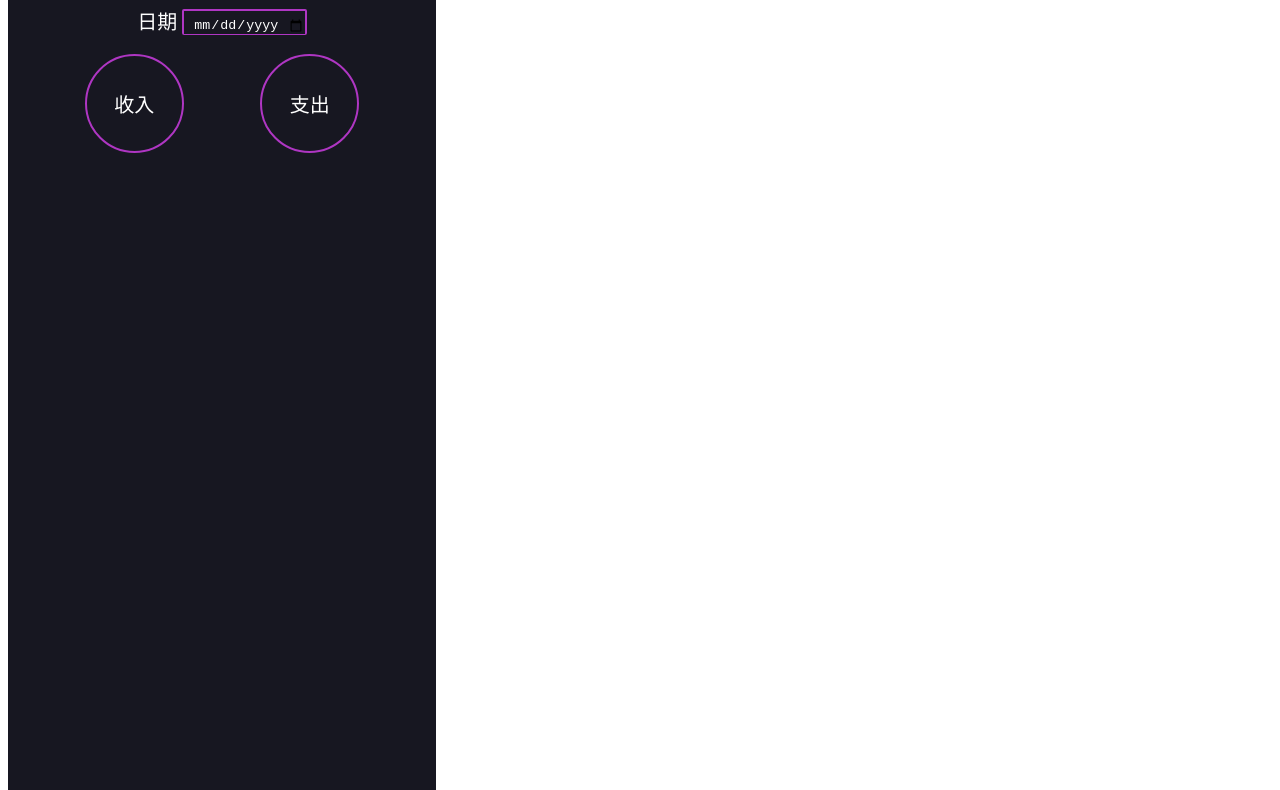
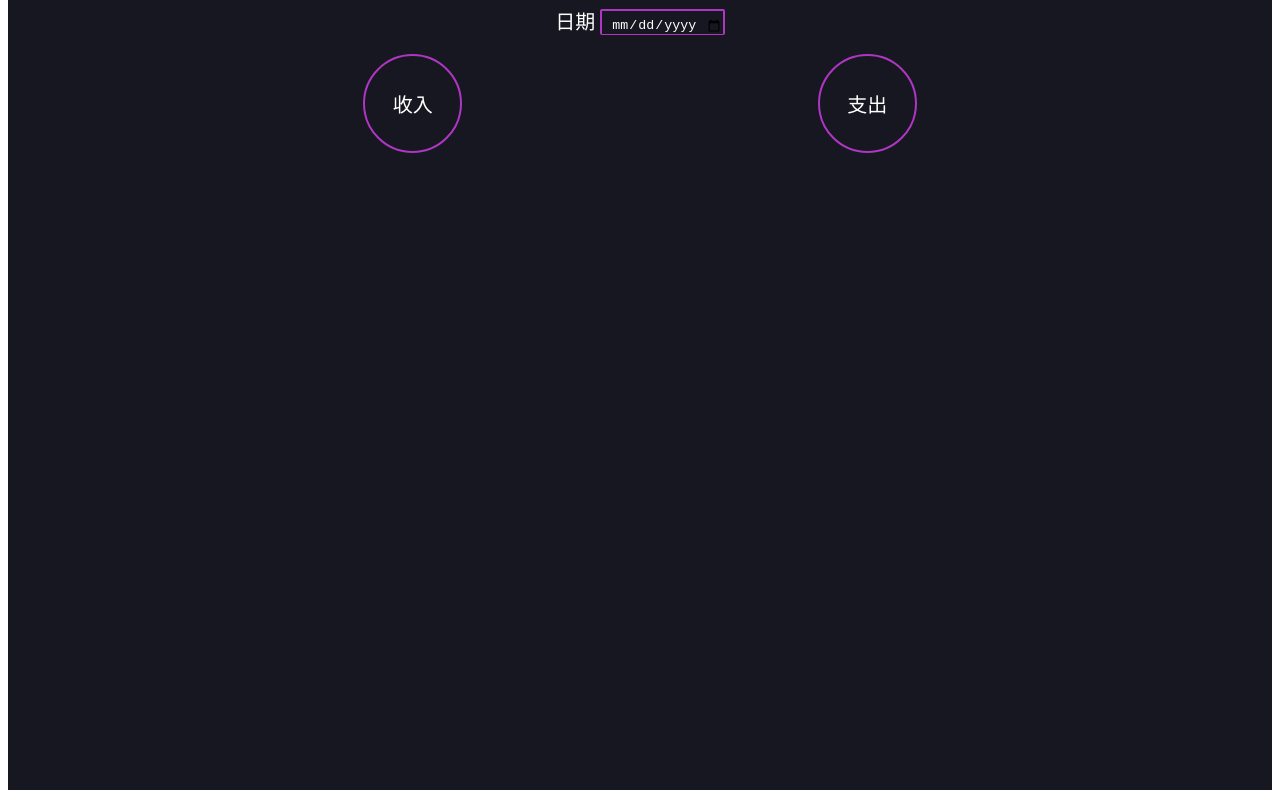
Before and after one commit to BrianLiu0127/BrianLiu0127.github.io, a plain HTML site: page index.html in a window 1280 px wide. Shown: the part 141-931 px from the top of the page. Drawn offline with Linux system fonts and the light colour scheme.

```diff
--- a/style.css
+++ b/style.css
@@ -3,10 +3,12 @@
 }
 
 .container{
-    width: 428px;
+    /* width: 428px; */
+    width: 100%;
     height: 926px;
     background-color: #171721;
     padding-top: 60px;
+    margin: 0px;
 }
 
 .box{
```
Also changed, not shown: index.html (+1 -0 lines).
